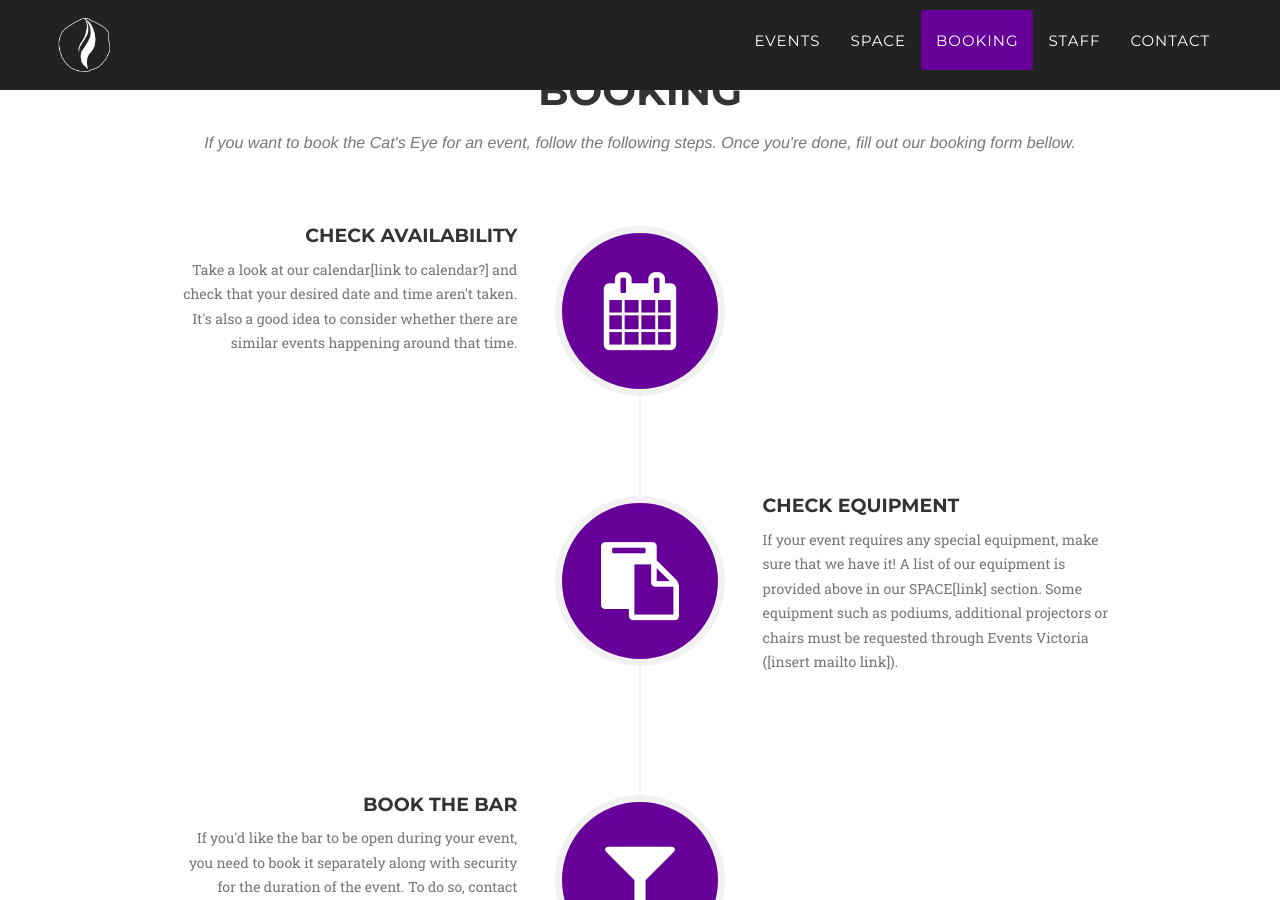
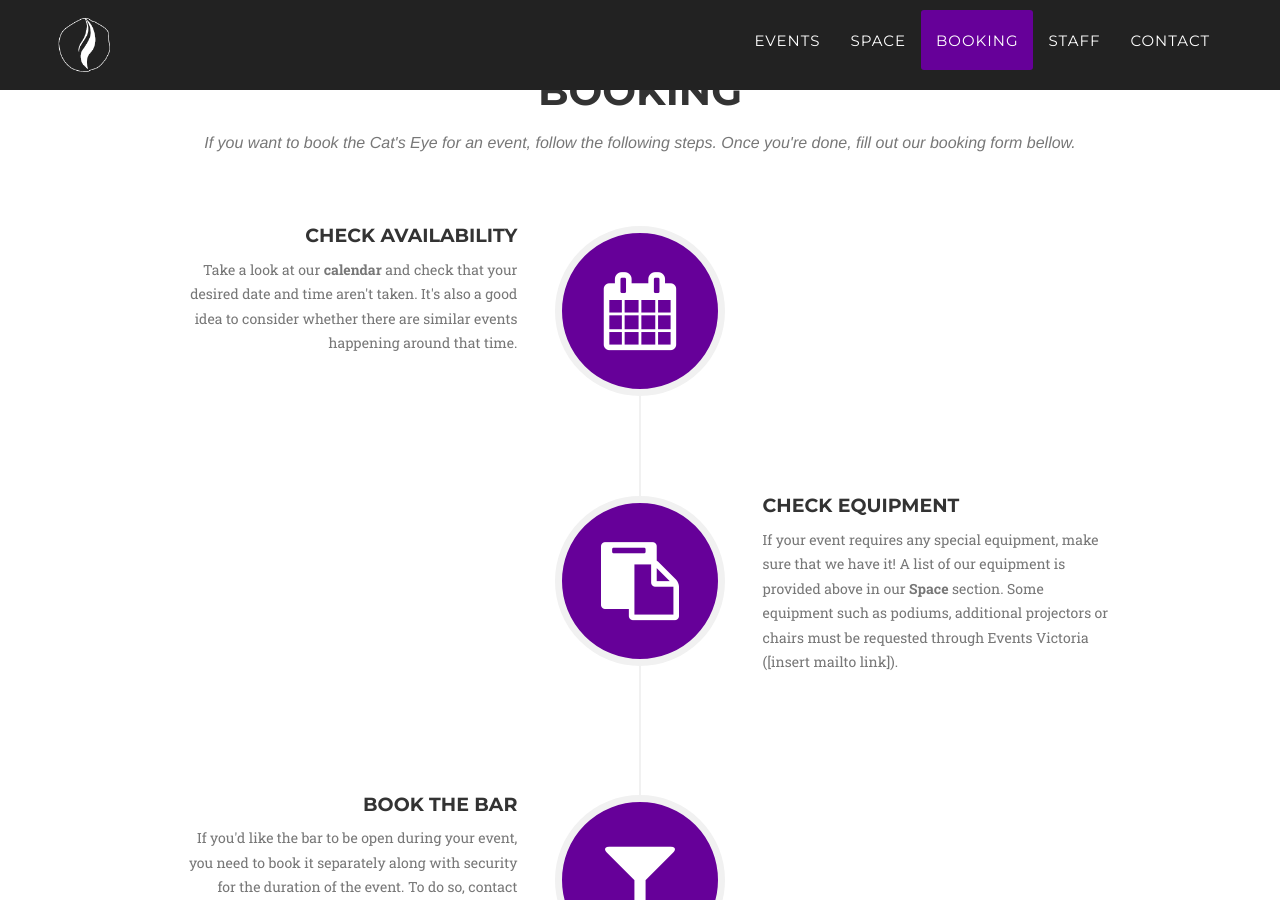
Before and after one commit to ryanfan/cats-eye-revamped, a Jekyll site: the page built from index.html, in a window 1280 px wide and 900 px high, scrolled down 2651 px. Built offline with Jekyll 4.4.1, drawn with Linux system fonts in a browser that asks for light colours; some web fonts are replaced; some of the changed text lies outside the part shown.

Commit message:
Fixed the links and added Calendar modal

```diff
--- a/_includes/about.html
+++ b/_includes/about.html
@@ -11,19 +11,25 @@
                 <div class="col-lg-12">
                     <ul class="timeline">
                         <li>
+                            <a href="#portfolioModalCalendar" class="portfolio-link" data-toggle="modal">
                             <div class="timeline-image">
                                 <!--<img class="img-circle img-responsive" src="img/about/1.jpg" alt="">-->
                                 <span class="fa-stack symbol-responsive">
                                     <i class="fa fa-calendar fa-stack-1x fa-inverse"></i>
+                                    <i style="left: 0;"class="fa fa-plus fa-stack-1x fa-inverse see-more"></i>
                                 </span>
+                                <!--<span class="fa-stack symbol-responsive">
+                                    <i class="fa fa-calendar fa-stack-1x fa-inverse"></i>
+                                </span>-->
                             </div>
+                            </a>
                             <div class="timeline-panel">
                                 <div class="timeline-heading">
                                     <h4>Check Availability</h4>
                                     <!--<h4 class="subheading">Our Humble Beginnings</h4>-->
                                 </div>
                                 <div class="timeline-body">
-                                    <p class="text-muted">Take a look at our calendar[link to calendar?] and check that your desired date and time aren't taken. It's also a good idea to consider whether there are similar events happening around that time.</p>
+                                    <p class="text-muted">Take a look at our <a href="#portfolioModalCalendar" style="color:#777; font-weight:700" data-toggle="modal">calendar</a> and check that your desired date and time aren't taken. It's also a good idea to consider whether there are similar events happening around that time.</p>
                                 </div>
                             </div>
                         </li>
@@ -40,7 +46,7 @@
                                     <!--<h4 class="subheading">An Agency is Born</h4>-->
                                 </div>
                                 <div class="timeline-body">
-                                    <p class="text-muted">If your event requires any special equipment, make sure that we have it! A list of our equipment is provided above in our SPACE[link] section. Some equipment such as podiums, additional projectors or chairs must be requested through Events Victoria ([insert mailto link]).</p>
+                                    <p class="text-muted">If your event requires any special equipment, make sure that we have it! A list of our equipment is provided above in our <a href="#services" class="page-scroll" style="color:#777; font-weight:700">Space</a> section. Some equipment such as podiums, additional projectors or chairs must be requested through Events Victoria ([insert mailto link]).</p>
                                 </div>
                             </div>
                         </li>
@@ -62,7 +68,6 @@
                                 </div>
                             </div>
                         <li class="timeline-inverted">
-
                             <a href="#portfolioModalForm" class="portfolio-link" data-toggle="modal">
                             <div class="timeline-image final" id="colorCycle" >
                                 <div style="position:absolute;" class="fa-stack symbol-responsive final">
--- a/_includes/form.html
+++ b/_includes/form.html
@@ -1,11 +1,38 @@
  <!-- Form Modal -->
+<div class="portfolio-modal modal fade" id="portfolioModalCalendar" tabindex="-1" role="dialog" aria-hidden="true">
+    <div class="modal-content">
+        <div class="container">
+            <div class="row">
+                <div class="col-lg-8 col-lg-offset-2">
+                    <div class="modal-body">
+                        <h3>&nbsp;</h3>
+                        <p>If you prefer a direct link to our calendar, click <a href="https://www.google.com/calendar/embed?src=manager%40thecatseye.ca" style="color:#333; font-weight:700">here</a>.</p>
+                        <hr class="star-primary">
+                        <!-- Content goes here-->
+                        <div class="form-container">
+                        <iframe src="https://www.google.com/calendar/embed?showTitle=0&amp;showPrint=0&amp;showCalendars=0&amp;height=600&amp;wkst=1&amp;bgcolor=%23FFFFFF&amp;src=manager%40thecatseye.ca&amp;color=%2328754E&amp;ctz=America%2FToronto" style=" border-width:0 " width="100%" height="600" frameborder="0" scrolling="no">Loading...</iframe>
+                        </div>
+
+                        <button type="button" class="btn btn-default" data-dismiss="modal"><i class="fa fa-times"></i> Close</button>
+                    </div>
+                </div>
+            </div>
+        </div>
+        <div class="close-modal" data-dismiss="modal">
+            <span class="fa-stack fa-2x">
+                <i class="fa fa-times fa-stack-1x"></i>
+            </span>
+        </div>
+    </div>
+</div>
 <div class="portfolio-modal modal fade" id="portfolioModalForm" tabindex="-1" role="dialog" aria-hidden="true">
     <div class="modal-content">
         <div class="container">
             <div class="row">
                 <div class="col-lg-8 col-lg-offset-2">
                     <div class="modal-body">
-                        <h2>&nbsp;</h2>
+                        <h3>&nbsp;</h3>
+                        <p>If you prefer a direct link to our booking form, click <a href="https://www.google.com/calendar/embed?src=manager%40thecatseye.ca" style="color:#333; font-weight:700">here</a>.</p>
                         <hr class="star-primary">
                         <!-- Content goes here-->
                         <div class="form-container">
--- a/_includes/services.html
+++ b/_includes/services.html
@@ -53,12 +53,12 @@
         </div>
     </section>-->
 
-    <section id="servicesx" class="bg-light-gray">
+    <section id="services" class="bg-light-gray">
         <div class="container">
             <div class="row">
                 <div class="col-lg-12 text-center">
                     <h2 class="section-heading">Space</h2>
-                    <h3 class="section-subheading text-muted">The Cat's Eye is a fully accessible venue with access ramps at both of its entrances. It features a stage with sound and light systems, a games corner with various systems, and a games room.s</h3>
+                    <h3 class="section-subheading text-muted">The Cat's Eye is a fully accessible venue with access ramps at both of its entrances. It features a stage with sound and light systems, a games corner with various systems, and a games room.</h3>
                 </div>
             </div>
             <div class="row text-center">
```
